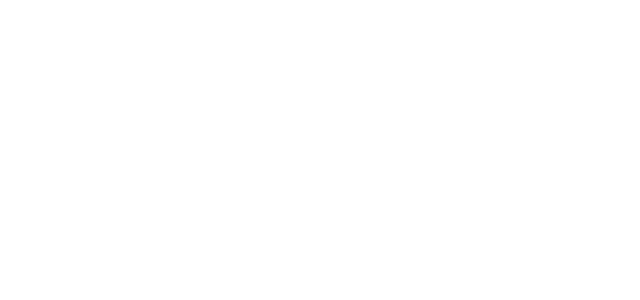
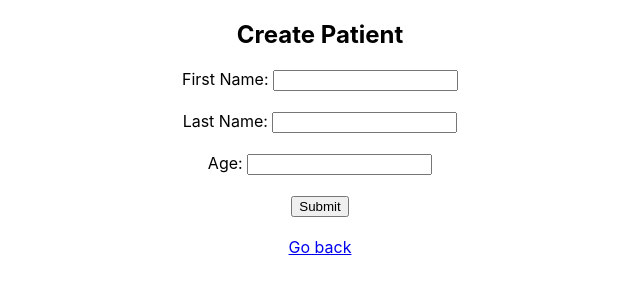
Before and after one commit to Gowtham0499/full-stack-spring-boot, a React (Create React App) app in the folder clinicalsapp/: page /addPatient in a window 1280 px wide. Shown: the top 300 px of the page, without its empty margins (320-960 px from the left). Built offline with nearby package versions, Linux system fonts and the light colour scheme.

Commit message:
Completed AddPatient Component

```diff
--- a/clinicalsapp/package.json
+++ b/clinicalsapp/package.json
@@ -10,7 +10,8 @@
     "react": "^16.14.0",
     "react-dom": "^16.14.0",
     "react-router-dom": "^5.2.0",
-    "react-scripts": "^4.0.1"
+    "react-scripts": "^4.0.1",
+    "react-toastify": "^6.1.0"
   },
   "scripts": {
     "start": "react-scripts start",
--- a/clinicalsapp/src/components/AddPatient.js
+++ b/clinicalsapp/src/components/AddPatient.js
@@ -1,10 +1,38 @@
+import axios from 'axios';
 import React from 'react';
+import { toast } from 'react-toastify';
+import 'react-toastify/dist/ReactToastify.css';
+import { Link } from 'react-router-dom';
+
+toast.configure();
 
 class AddPatient extends React.Component {
 
+    handleSubmit(event) {
+        event.preventDefault();
+        const data = {
+            firstName: this.firstName,
+            lastName: this.lastName,
+            age: this.age
+        }
+        axios.post("http://localhost:8080/clinicalservices/api/patients", data)
+            .then(res=>{
+                toast("Patient Added Successfully!", {autoClose:2000, position:toast.POSITION.BOTTOM_CENTER})
+            })
+    }
+
     render() {
         return (
-            <div></div>
+            <div>
+                <h2>Create Patient</h2>
+                <form>
+                    First Name: <input type='text' name='firstName' onChange={(event=>this.firstName = event.target.value)} /><br/><br/>
+                    Last Name: <input type='text' name='lastName' onChange={(event=>this.lastName = event.target.value)} /><br/><br/>
+                    Age: <input type='text' name='age' onChange={(event=>this.age = event.target.value)} /><br/><br/>
+                    <button onClick={this.handleSubmit.bind(this)}>Submit</button><br/><br/>
+                </form>
+                <Link to={'/'}>Go back</Link>
+            </div>
         )
     }
 
```
Also changed, not shown: 1 other file (tests, documents, lock files or other folders).
